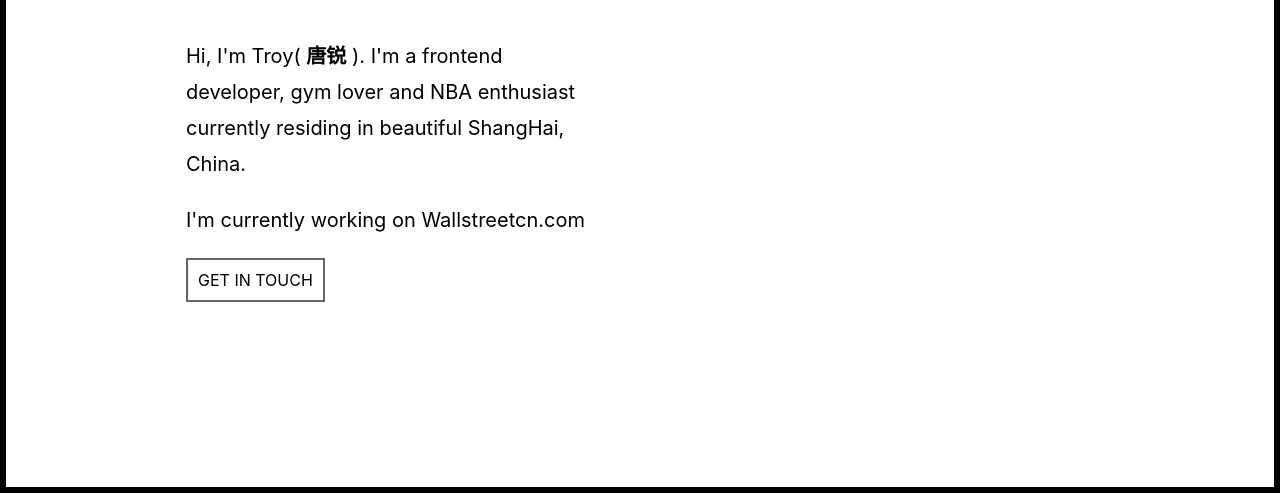
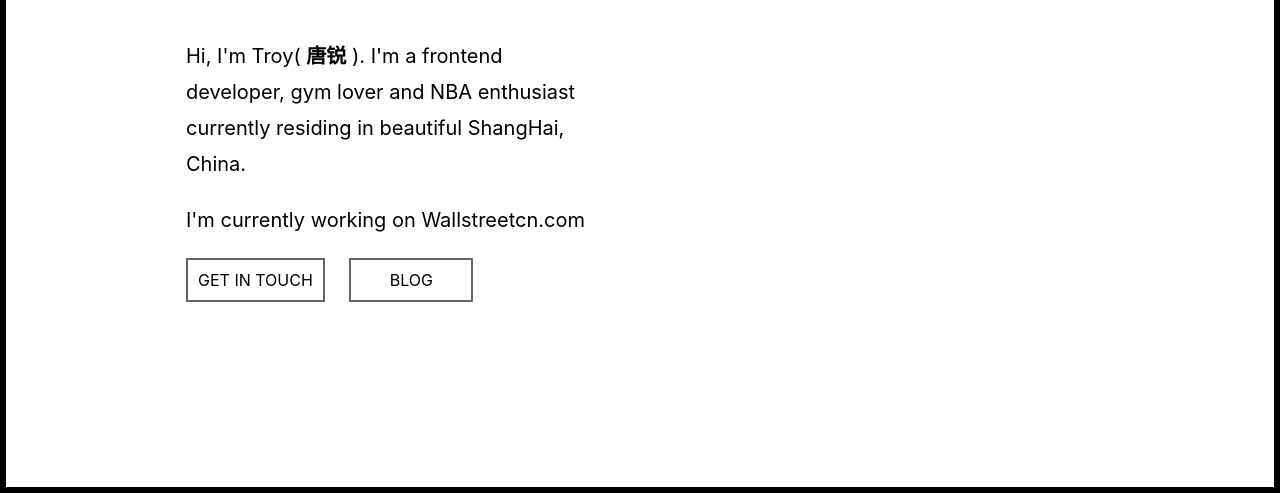
Before and after one commit to troywith77/troywith77.github.io, a website built with webpack: page index.html in a window 1280 px wide. Shown: the part 307-800 px from the top of the page. Built offline with nearby package versions, Linux system fonts and the light colour scheme.

Commit message:
added blog link

```diff
--- a/index.html
+++ b/index.html
@@ -11,7 +11,8 @@
 		<h1 class="underline-animation">About Me</h1>
 		<p>Hi, I'm Troy( <strong class="underline-animation"> 唐锐 </strong> ). I'm a frontend developer, gym lover and NBA enthusiast currently residing in beautiful ShangHai, China.</p>
 		<p>I'm currently working on Wallstreetcn.com</p>
-		<a href="mailto://ruitang307@gmail.com" class="mailme">GET IN TOUCH</a>
+		<a href="mailto://ruitang307@gmail.com" class="btn">GET IN TOUCH</a>
+		<a href="http://tangrui.win/blog" class="btn">BLOG</a>
 	</article>
 	<script src="bundle.js"></script>
 </body>
--- a/style.scss
+++ b/style.scss
@@ -22,15 +22,18 @@ body {
 		width: 400px;
 		line-height: 1.8;
 	}
-	.mailme {
+	.btn {
 		display: inline-block;
 		position: relative;
+		min-width: 100px;
 		padding: 10px;
+		margin-right: 20px;
 		border: 2px solid #666;
 		color: #000;
 		text-decoration: none;
 		transition: 0.4s;
 		overflow: hidden;
+		text-align: center;
 		&:after {
 			content: '';
 			position: absolute;
@@ -38,10 +41,10 @@ body {
 			left: 0;
 			width: 100%;
 			height: 100%;
-			background: rgba(30, 30, 30, 0.4);
+			background: rgba(200, 200, 200, 0.4);
 			color: #fff;
 			transition: 0.5s;
-			transform: translate3d(-100%, 0, 0);
+			transform: translate3d(-101%, 0, 0);
 		}
 		&:hover {
 			&:after {
--- a/styles.css
+++ b/styles.css
@@ -1 +1 @@
-html{display:-ms-flexbox;display:flex;box-sizing:border-box;min-height:100%;font-family:Source Sans Pro,-apple-system,BlinkMacSystemFont,Segoe UI,Roboto,Helvetica Neue,Arial,sans-serif}body{-ms-flex:1;flex:1;margin:0;padding:20px;border:6px solid #000}.main{margin:160px}.main h1{font-size:48px}.main p{font-size:20px;width:400px;line-height:1.8}.main .mailme{display:inline-block;position:relative;padding:10px;border:2px solid #666;color:#000;text-decoration:none;transition:.4s;overflow:hidden}.main .mailme:after{content:"";position:absolute;top:0;left:0;width:100%;height:100%;background:rgba(30,30,30,.4);color:#fff;transition:.5s;transform:translate3d(-100%,0,0)}.main .mailme:hover:after{transform:translateZ(0)}.underline-animation{position:relative;display:inline-block;cursor:pointer}.underline-animation:after{content:"";position:absolute;bottom:-4px;left:0;width:100%;height:2px;background:#000;transform:scale(0);transition:.5s}.underline-animation:hover:after{transform:scale(1)}
+html{display:-ms-flexbox;display:flex;box-sizing:border-box;min-height:100%;font-family:Source Sans Pro,-apple-system,BlinkMacSystemFont,Segoe UI,Roboto,Helvetica Neue,Arial,sans-serif}body{-ms-flex:1;flex:1;margin:0;padding:20px;border:6px solid #000}.main{margin:160px}.main h1{font-size:48px}.main p{font-size:20px;width:400px;line-height:1.8}.main .btn{display:inline-block;position:relative;min-width:100px;padding:10px;margin-right:20px;border:2px solid #666;color:#000;text-decoration:none;transition:.4s;overflow:hidden;text-align:center}.main .btn:after{content:"";position:absolute;top:0;left:0;width:100%;height:100%;background:hsla(0,0%,78%,.4);color:#fff;transition:.5s;transform:translate3d(-101%,0,0)}.main .btn:hover:after{transform:translateZ(0)}.underline-animation{position:relative;display:inline-block;cursor:pointer}.underline-animation:after{content:"";position:absolute;bottom:-4px;left:0;width:100%;height:2px;background:#000;transform:scale(0);transition:.5s}.underline-animation:hover:after{transform:scale(1)}
```
